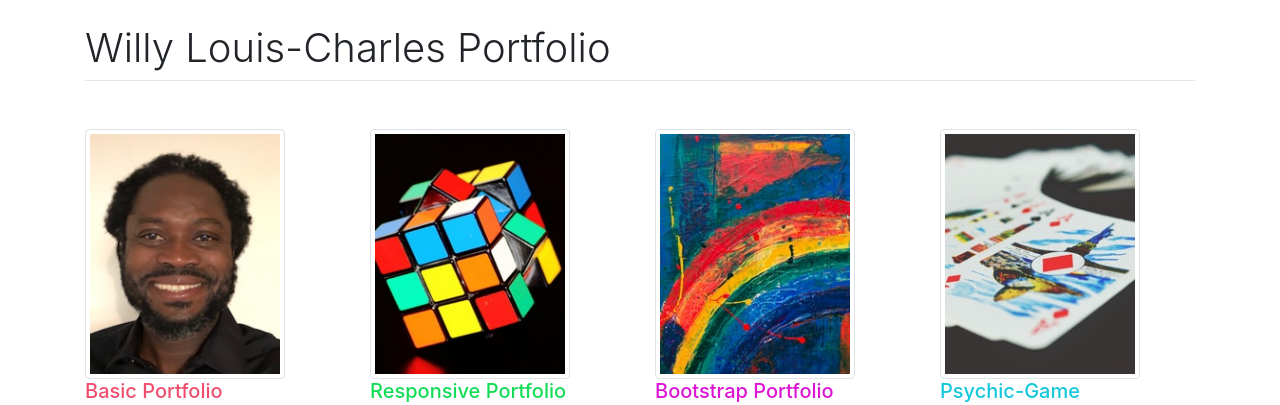
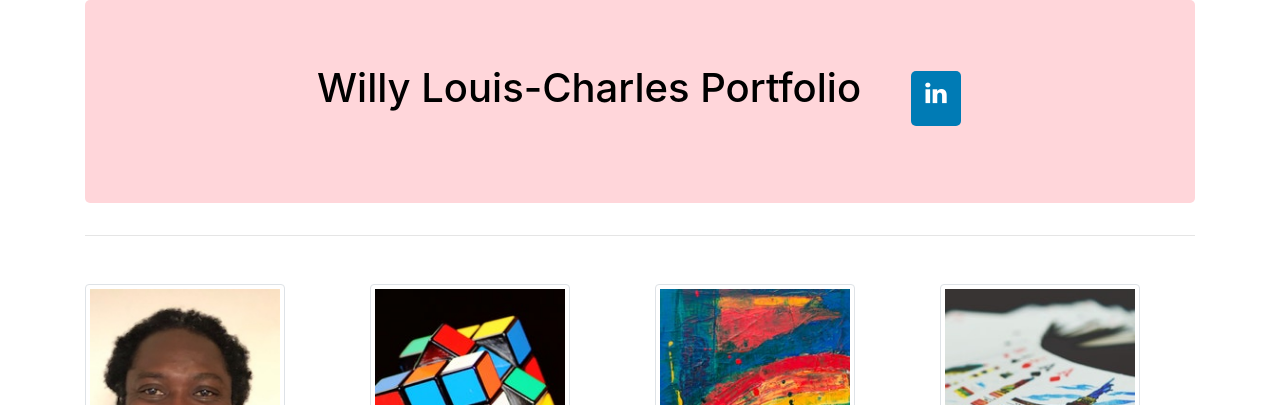
Before and after one commit to Spacejnk/WLC-Portfolio, a plain HTML site: page index.html in a window 1280 px wide. Shown: the top 405 px of the page. Drawn offline with nearby package versions, Linux system fonts and the light colour scheme.

Commit message:
added jumbotron and footer

```diff
--- a/assets/css/style.css
+++ b/assets/css/style.css
@@ -1,5 +1,16 @@
+.jumbo-color {
+    background-color: rgb(255, 214, 218);
+    color: rgb(0, 0, 0);
+    border-radius: 5px;
+}
+
 .wlc {
     font-weight: 500;
+}
+
+.x {
+    height: 100px;
+    margin-top: 10px;
 }
 
 .portfolio {
@@ -39,3 +50,33 @@
 .nounderline {
     text-decoration: none !important;
   }
+
+.card {
+    background-color: rgb(249, 247, 244);
+}
+
+.fa-linkedin {
+    background: #007bb5;
+    color: white;
+  }
+  .fa {
+    padding: 10px;
+    font-size: 25px;
+    width: 50px;
+    text-align: center;
+    text-decoration: none;
+    margin: 5px 2px;
+  }
+
+  .fa:hover {
+      opacity: 0.7;
+      text-decoration: none;
+      color: rgb(255, 89, 0);
+  }
+
+  .linked-In {
+    margin-left: 50px;
+    padding-bottom: 20px;
+    border-radius: 5px;
+    text-decoration: none;
+  }
--- a/index.html
+++ b/index.html
@@ -4,7 +4,8 @@
     <!-- Required meta tags -->
     <meta charset="utf-8">
     <meta name="viewport" content="width=device-width, initial-scale=1, shrink-to-fit=no">
-
+    <!-- Style Social Media Buttons -->
+    <link rel="stylesheet" href="https://cdnjs.cloudflare.com/ajax/libs/font-awesome/4.7.0/css/font-awesome.min.css">
     <!-- Bootstrap CSS -->
     <link rel="stylesheet" href="https://stackpath.bootstrapcdn.com/bootstrap/4.3.1/css/bootstrap.min.css" integrity="sha384-ggOyR0iXCbMQv3Xipma34MD+dH/1fQ784/j6cY/iJTQUOhcWr7x9JvoRxT2MZw1T" crossorigin="anonymous">
     <script src="https://ajax.googleapis.com/ajax/libs/jquery/3.4.1/jquery.min.js"></script>
@@ -15,8 +16,15 @@
 
     <!-- Page Content -->
 <div class="container">
+<!--
+    <h1 class="wlc font-weight-light text-center text-lg-left mt-4 mb-0">Willy Louis-Charles Portfolio</h1> -->
 
-    <h1 class="wlc font-weight-light text-center text-lg-left mt-4 mb-0">Willy Louis-Charles Portfolio</h1>
+    <div class="jumbo-color jumbotron jumbotron-fluid">
+      <div class="container">
+        <h1 class="wlc display-5 text-center">Willy Louis-Charles Portfolio<a href="https://www.linkedin.com/in/willl-c2017/" class="linked-In fa fa-linkedin"></a></h1>
+
+      </div>
+    </div>
 
     <hr class="mt-2 mb-5">
 
@@ -74,6 +82,9 @@
   </div>
   <!-- /.container -->
 
+  <div class="">
+   <footer class=" text-center "><a href="http://willlc.com/"><img id="image" class="img-fluid img-thumbnail" src="assets/images/mt-baldy.jpg" alt="" style="width:1200px;height:300px;"></a></footer>
+  </div>
    <script src="assets/javascript/app.js"></script>
   </body>
 </html>
```
Also changed, not shown: 1 other file.
